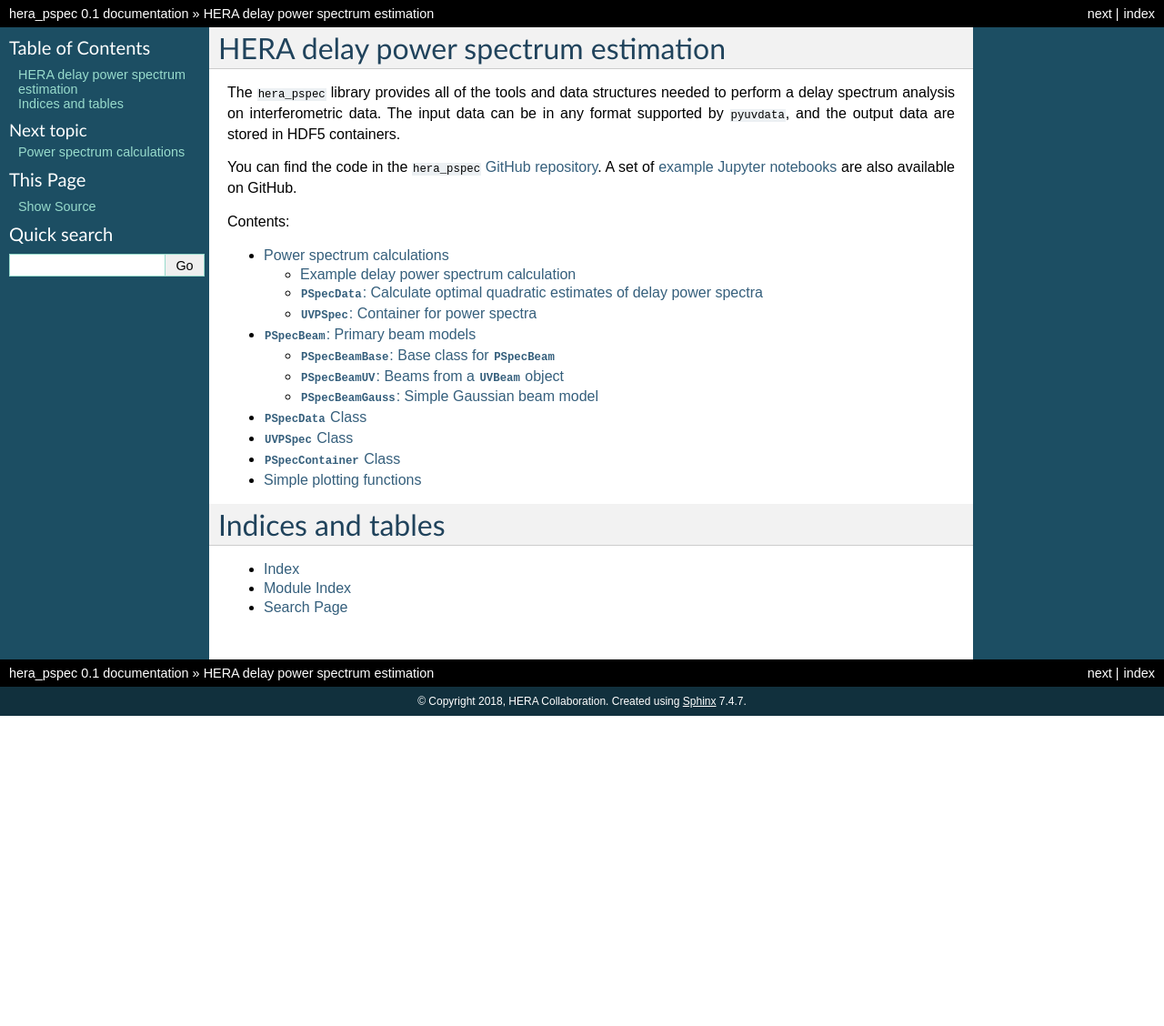
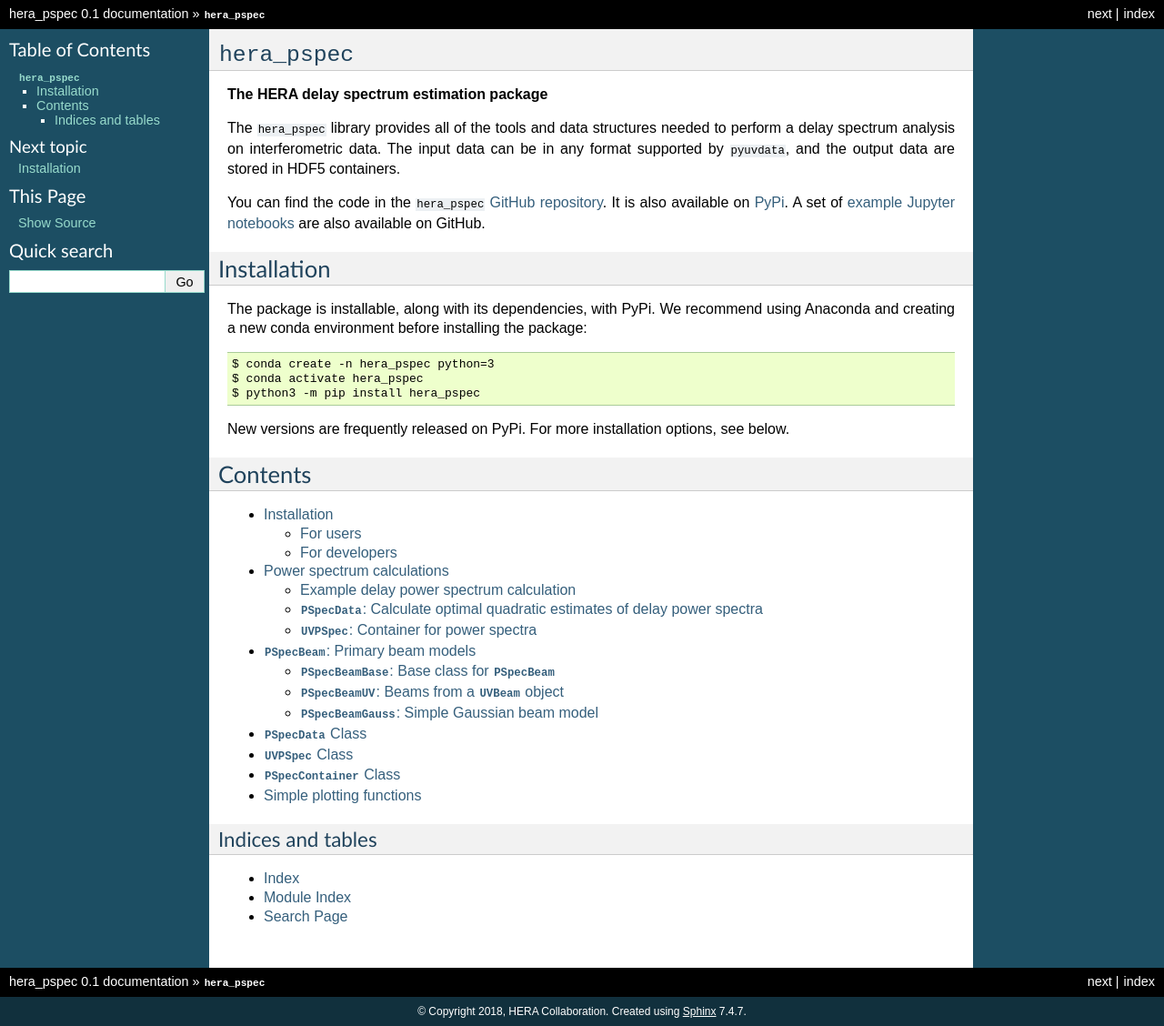
Before and after one commit to HERA-Team/hera_pspec, a Sphinx documentation site: the page built from docs/index.rst, in a window 1280 px wide. Shown: the whole page at 91% size. Built offline with Sphinx 7.4.7, drawn with Linux system fonts in a browser that asks for light colours; before the commit the page ends 900 px from its top, so only the background shows below that.

Commit message:
Added doc files for PyPi installation

```diff
--- a/docs/index.rst
+++ b/docs/index.rst
@@ -1,19 +1,41 @@
+**************
+``hera_pspec``
+**************
 
-HERA delay power spectrum estimation
-====================================
+**The HERA delay spectrum estimation package**
 
 The ``hera_pspec`` library provides all of the tools and data structures needed
 to perform a delay spectrum analysis on interferometric data. The input data
 can be in any format supported by ``pyuvdata``, and the output data are stored in
 HDF5 containers.
 
-You can find the code in the ``hera_pspec`` `GitHub repository <https://github.com/HERA-Team/hera_pspec>`_. A set of `example Jupyter notebooks <https://github.com/HERA-Team/hera_pspec/tree/master/examples>`_ are also available on GitHub.
+You can find the code in the ``hera_pspec`` `GitHub repository <https://github.com/HERA-Team/hera_pspec>`_. It is also available on `PyPi <https://pypi.org/project/hera-pspec/>`_.
+A set of `example Jupyter notebooks <https://github.com/HERA-Team/hera_pspec/tree/master/examples>`_ are also available on GitHub.
 
+
+Installation
+------------
+
+The package is installable, along with its dependencies, with PyPi. We
+recommend using Anaconda and creating a new conda environment before
+installing the package:
+
+::
+
+   $ conda create -n hera_pspec python=3
+   $ conda activate hera_pspec
+   $ python3 -m pip install hera_pspec
+
+New versions are frequently released on PyPi.
+For more installation options, see below.
+
+Contents
+--------
 
 .. toctree::
    :maxdepth: 2
-   :caption: Contents:
 
+   installation
    pspec
    pspecbeam
    pspecdata
```
Also changed, not shown: README.md (deleted, +0 -51 lines), README.rst (added, +96 -0 lines), docs/installation.rst (added, +64 -0 lines).
